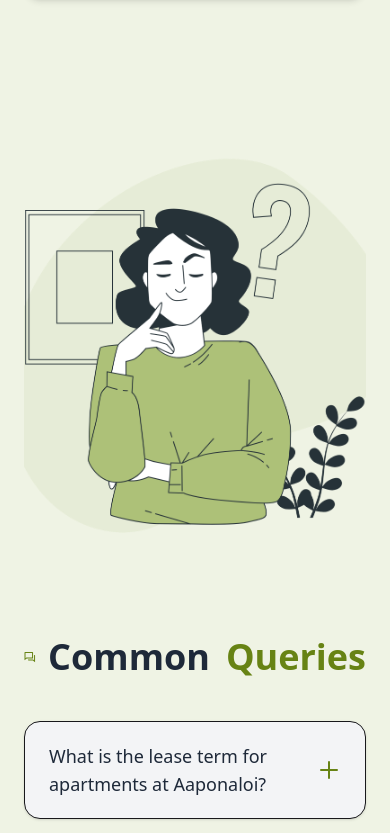
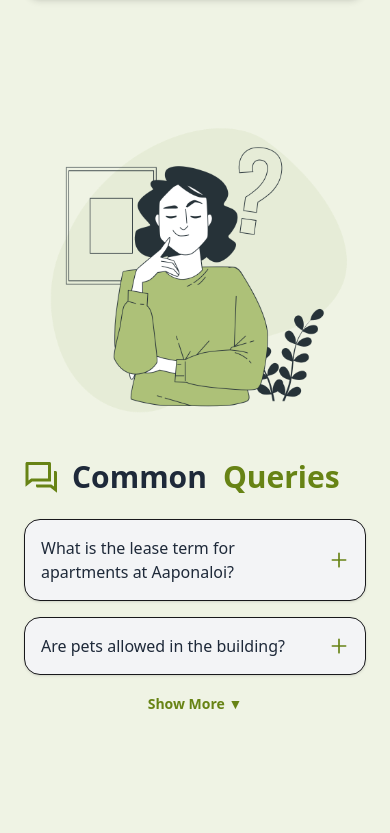
Before and after one commit to Alireja-khan/aaponaloi-clint, a React (Vite) app: page / in a window 390 px wide. Shown: the part 3082-3915 px from the top of the page. Built offline with nearby package versions, Linux system fonts and the light colour scheme; no server answers.

Commit message:
fix the cards grid col-span for sm and md screen.

```diff
--- a/src/pages/Home/AboutBuilding.jsx
+++ b/src/pages/Home/AboutBuilding.jsx
@@ -115,7 +115,7 @@ const AboutBuilding = () => {
           Welcome to <span className="font-semibold text-secondary">Aaponaloi</span>, your modern living solution. Our thoughtfully designed complex blends comfort, security, and sustainability for every lifestyle.
         </motion.p>
 
-        <div className="grid grid-cols-1 sm:grid-cols-2 lg:grid-cols-3 gap-8">
+        <div className="grid grid-cols-1 sm:grid-cols-2 md:grid-cols-2 lg:grid-cols-3 gap-8">
   {cardData.map((card, index) => (
     <motion.div
       key={index}
@@ -125,7 +125,9 @@ const AboutBuilding = () => {
       viewport={{ once: false, amount: 0.3 }}
       variants={fadeUp}
       whileHover={{ scale: 1.03 }}
-              className="bg-accent rounded-2xl shadow-md p-6 hover:shadow-2xl transition-all"
+      className={`bg-accent rounded-2xl shadow-md p-6 hover:shadow-2xl transition-all ${
+        index === cardData.length - 1 ? 'md:col-span-2 lg:col-span-1' : ''
+      }`}
     >
       {card.icon}
       <div className='-mt-5 mb-5'>
@@ -135,6 +137,8 @@ const AboutBuilding = () => {
     </motion.div>
   ))}
 </div>
+
+
       </motion.div>
     </section>
   );
--- a/src/pages/Home/CouponsSection .jsx
+++ b/src/pages/Home/CouponsSection .jsx
@@ -59,7 +59,6 @@ const CouponsSection = () => {
 
         <div className="grid grid-cols-1 sm:grid-cols-2 lg:grid-cols-3 gap-8">
   {coupons.map((coupon, index) => (
-
     <motion.div
       custom={index + 2}
       initial="hidden"
@@ -68,7 +67,9 @@ const CouponsSection = () => {
       variants={fadeUp}
       whileHover={{ scale: 1.03 }}
       key={coupon.code}
-              className="bg-accent rounded-2xl shadow-md p-6 hover:shadow-2xl transition-all"
+      className={`relative bg-accent rounded-2xl shadow-md p-6 hover:shadow-2xl transition-all ${
+        index === coupons.length - 1 ? 'md:col-span-2 lg:col-span-1' : ''
+      }`}
       data-aos={index % 2 === 0 ? 'flip-left' : 'fade-down-left'}
     >
       <div className="flex items-center gap-4 mb-4">
@@ -79,15 +80,14 @@ const CouponsSection = () => {
         </div>
       </div>
 
-              <span
-                className={`absolute top-4 right-4 px-3 py-1 text-sm font-semibold rounded-full bg-lime-200`}
-              >
+      <span className="absolute top-4 right-4 px-3 py-1 text-sm font-semibold rounded-full bg-lime-200">
         {coupon.discount} OFF
       </span>
     </motion.div>
-
   ))}
 </div>
+
+
       </div>
     </section>
   );
--- a/src/pages/Home/FAQsection.jsx
+++ b/src/pages/Home/FAQsection.jsx
@@ -37,7 +37,6 @@ const faqData = [
   },
 ];
 
-// Fade-in wrapper for scroll animation
 const FadeInOnView = ({ children, direction = 'right', delay = 0 }) => {
   const controls = useAnimation();
   const [ref, inView] = useInView({ triggerOnce: false, threshold: 0.2 });
@@ -79,20 +78,19 @@ const FAQSection = () => {
   const visibleFaqs = showAll ? faqData : faqData.slice(0, 2);
 
   return (
-    <section id="faq" className="relative pb-30 px-6 md:px-20 overflow-hidden">
-      {/* Animate layout changes when FAQs expand */}
+    <section id="faq" className="relative pb-30 px-6 sm:px-6 md:px-10 lg:px-20 overflow-hidden">
       <motion.div
         layout
         transition={{ layout: { duration: 0.6, ease: 'easeInOut' } }}
-        className="max-w-7xl mx-auto grid grid-cols-1 md:grid-cols-2 gap-16 items-start"
+        className="max-w-7xl mx-auto grid grid-cols-1 md:grid-cols-2 gap-10 md:gap-12 lg:gap-16 items-start"
       >
         {/* Left Illustration */}
         <FadeInOnView direction="left" delay={0}>
-          <motion.div layout>
+          <motion.div layout className="w-full">
             <img
               src={image1}
               alt="Apartment Building"
-              className="rounded-3xl object-cover w-full h-[450px]"
+              className="rounded-3xl object-cover w-full h-[300px] sm:h-[400px] md:h-[350px] lg:h-[450px]"
             />
           </motion.div>
         </FadeInOnView>
@@ -100,8 +98,8 @@ const FAQSection = () => {
         {/* Right FAQ Section */}
         <FadeInOnView direction="right" delay={0.2}>
           <motion.div layout>
-            <h2 className="text-4xl md:text-5xl font-bold text-gray-800 mb-10 flex items-center gap-3">
-              <RiQuestionAnswerLine className="text-secondary text-5xl" />
+            <h2 className="text-3xl sm:text-4xl md:text-4xl lg:text-5xl font-bold text-gray-800 mb-6 md:mb-8 lg:mb-10 flex items-center gap-3">
+              <RiQuestionAnswerLine className="text-secondary text-4xl md:text-5xl" />
               Common <span className="text-secondary ml-1">Queries</span>
             </h2>
 
@@ -119,14 +117,14 @@ const FAQSection = () => {
                   >
                     <button
                       onClick={() => toggleIndex(index)}
-                      className="w-full px-6 py-5 text-left flex justify-between items-center text-lg font-medium text-gray-800 hover:text-secondary transition-colors"
+                      className="w-full px-4 sm:px-6 py-4 sm:py-5 text-left flex justify-between items-center text-base sm:text-lg font-medium text-gray-800 hover:text-secondary transition-colors"
                     >
                       {item.question}
                       <span className="ml-4 text-secondary">
                         {activeIndex === index ? (
                           <svg
                             xmlns="http://www.w3.org/2000/svg"
-                            className="h-6 w-6"
+                            className="h-5 w-5 sm:h-6 sm:w-6"
                             fill="none"
                             viewBox="0 0 24 24"
                             stroke="currentColor"
@@ -141,7 +139,7 @@ const FAQSection = () => {
                         ) : (
                           <svg
                             xmlns="http://www.w3.org/2000/svg"
-                            className="h-6 w-6"
+                            className="h-5 w-5 sm:h-6 sm:w-6"
                             fill="none"
                             viewBox="0 0 24 24"
                             stroke="currentColor"
@@ -165,7 +163,7 @@ const FAQSection = () => {
                           animate={{ opacity: 1, height: 'auto' }}
                           exit={{ opacity: 0, height: 0 }}
                           transition={{ duration: 0.3, ease: 'easeInOut' }}
-                          className="px-6 pb-6 text-gray-600"
+                          className="px-4 sm:px-6 pb-4 sm:pb-6 text-gray-600 text-sm sm:text-base"
                         >
                           <p>{item.answer}</p>
                         </motion.div>
@@ -177,14 +175,14 @@ const FAQSection = () => {
 
               {/* Show More/Less Button */}
               {faqData.length > 2 && (
-                <div className="text-center mt-6">
+                <div className="text-center mt-4 md:mt-6">
                   <motion.button
                     onClick={() => {
                       setShowAll(!showAll);
                       setActiveIndex(null); // Close any open FAQ
                     }}
                     whileTap={{ scale: 0.95 }}
-                    className="text-secondary font-semibold hover:underline transition duration-200"
+                    className="text-secondary font-semibold hover:underline transition duration-200 text-sm md:text-base"
                   >
                     {showAll ? 'Show Less ▲' : 'Show More ▼'}
                   </motion.button>
--- a/src/pages/Home/LocationSection.jsx
+++ b/src/pages/Home/LocationSection.jsx
@@ -85,7 +85,7 @@ const LocationSection = () => {
       </FadeInOnView>
 
       {/* Info & Map Grid */}
-      <div className="max-w-6xl mx-auto grid grid-cols-1 lg:grid-cols-2 gap-12 items-center">
+      <div className="max-w-6x mx-auto grid grid-cols-1 lg:grid-cols-2 gap-12 items-center">
         {/* Left Info */}
         <FadeInOnView direction="left" delay={0.1}>
           <ul className="space-y-6 text-gray-700 mt-4 sm:mt-6">
--- a/src/pages/Home/StatsSection.jsx
+++ b/src/pages/Home/StatsSection.jsx
@@ -97,29 +97,31 @@ const StatsSection = () => {
           variants={containerVariants}
           initial="hidden"
           animate={controls}
-          className="grid grid-cols-2 md:grid-cols-3 lg:grid-cols-5 gap-6"
+          className="grid grid-cols-2 sm:grid-cols-2 md:grid-cols-3 lg:grid-cols-5 gap-6"
         >
           {stats.map(({ icon: Icon, label, value, color }, index) => (
             <motion.li
               key={label}
               variants={index % 2 === 0 ? cardVariantsLeft : cardVariantsRight}
               whileHover={{ y: -6, boxShadow: '0 10px 25px rgba(0,0,0,0.15)' }}
-              className="group rounded-2xl bg-accent backdrop-blur-md p-6 text-center shadow transition cursor-pointer"
+              className={`group rounded-2xl bg-accent backdrop-blur-md p-6 text-center shadow transition cursor-pointer ${index === stats.length - 1 ? 'col-span-2 md:col-span-2 lg:col-span-1' : ''
+                }`}
             >
               <Icon
                 className={`mx-auto mb-4 text-4xl transition group-hover:scale-110 ${color}`}
               />
-
               <div className="text-3xl md:text-4xl font-bold text-gray-900">
                 <CountUp end={value} duration={2.5} enableScrollSpy />
               </div>
-
               <p className="mt-1 text-sm md:text-base font-medium text-gray-700">
                 {label}
               </p>
             </motion.li>
           ))}
         </motion.ul>
+
+
+
       </div>
     </section>
   );
```
Lines whose indentation alone changed are shown as unchanged.
